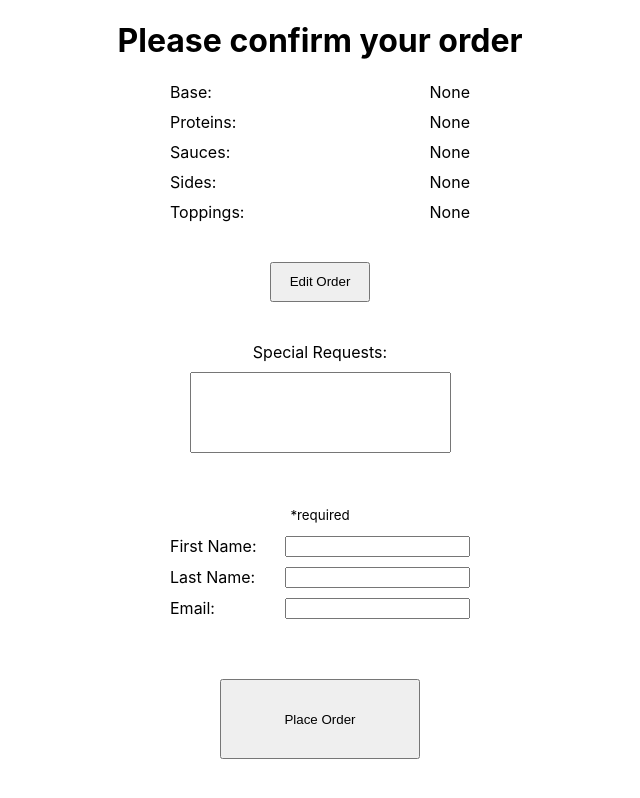
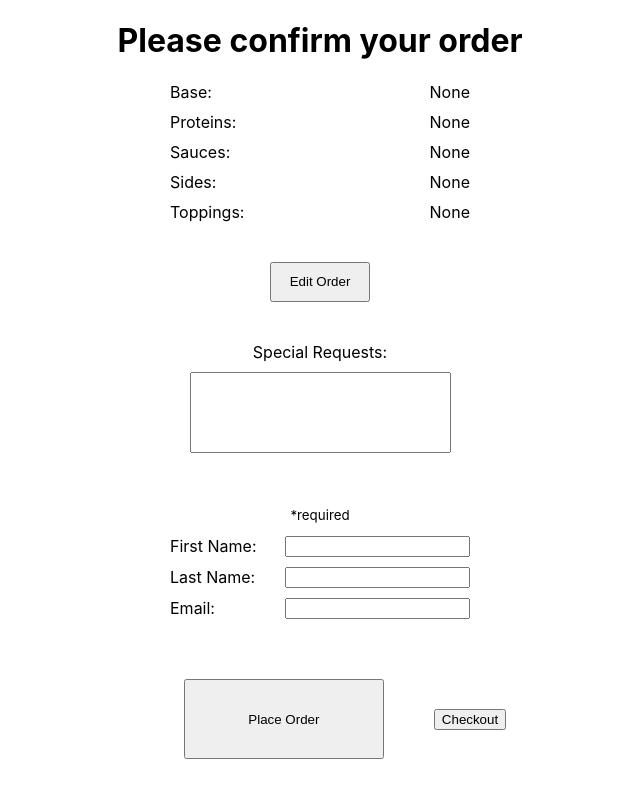
Before and after one commit to billyxuding/PokeSquare, a React (Create React App) app in the folder client/: page /order/confirm in a window 1280 px wide. Shown: the top 798 px of the page, without its empty margins (320-960 px from the left). Built offline with nearby package versions, Linux system fonts and the light colour scheme.

Commit message:
installed Stripe.js

```diff
--- a/client/package.json
+++ b/client/package.json
@@ -4,6 +4,7 @@
   "private": true,
   "dependencies": {
     "@reach/router": "^1.3.4",
+    "@stripe/stripe-js": "^1.13.2",
     "@testing-library/jest-dom": "^5.11.10",
     "@testing-library/react": "^11.2.5",
     "@testing-library/user-event": "^12.8.3",
--- a/client/src/Views/ConfirmOrder.js
+++ b/client/src/Views/ConfirmOrder.js
@@ -102,6 +102,7 @@ const ConfirmOrder = props => {
 				<input type="text" name="email" onChange={ changeHandler } />
 			</div>
 			<button className="place-order" onClick={ submitHandler }>Place Order</button>
+			<button role="link">Checkout</button>
         </>
     )
 };
```
Also changed, not shown: 1 other file (tests, documents, lock files or other folders).
